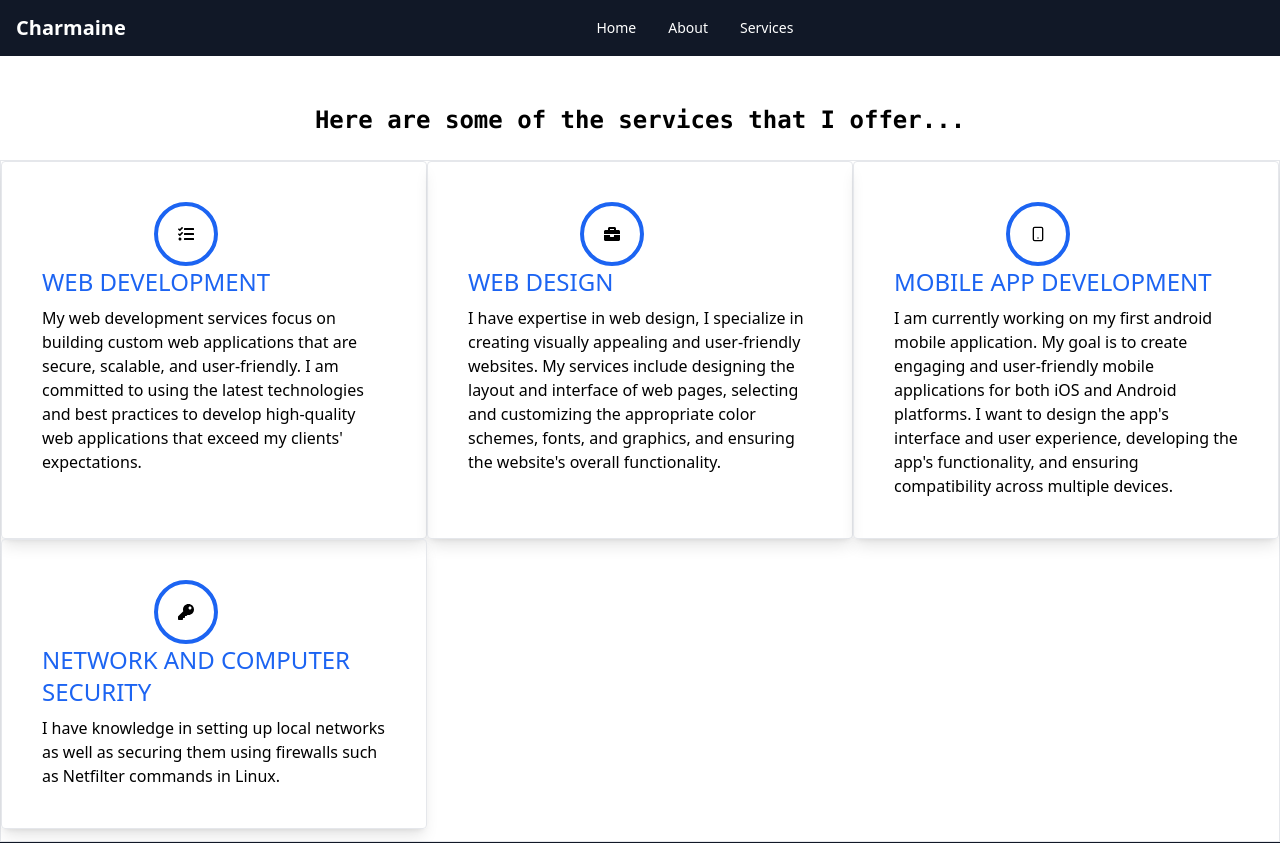
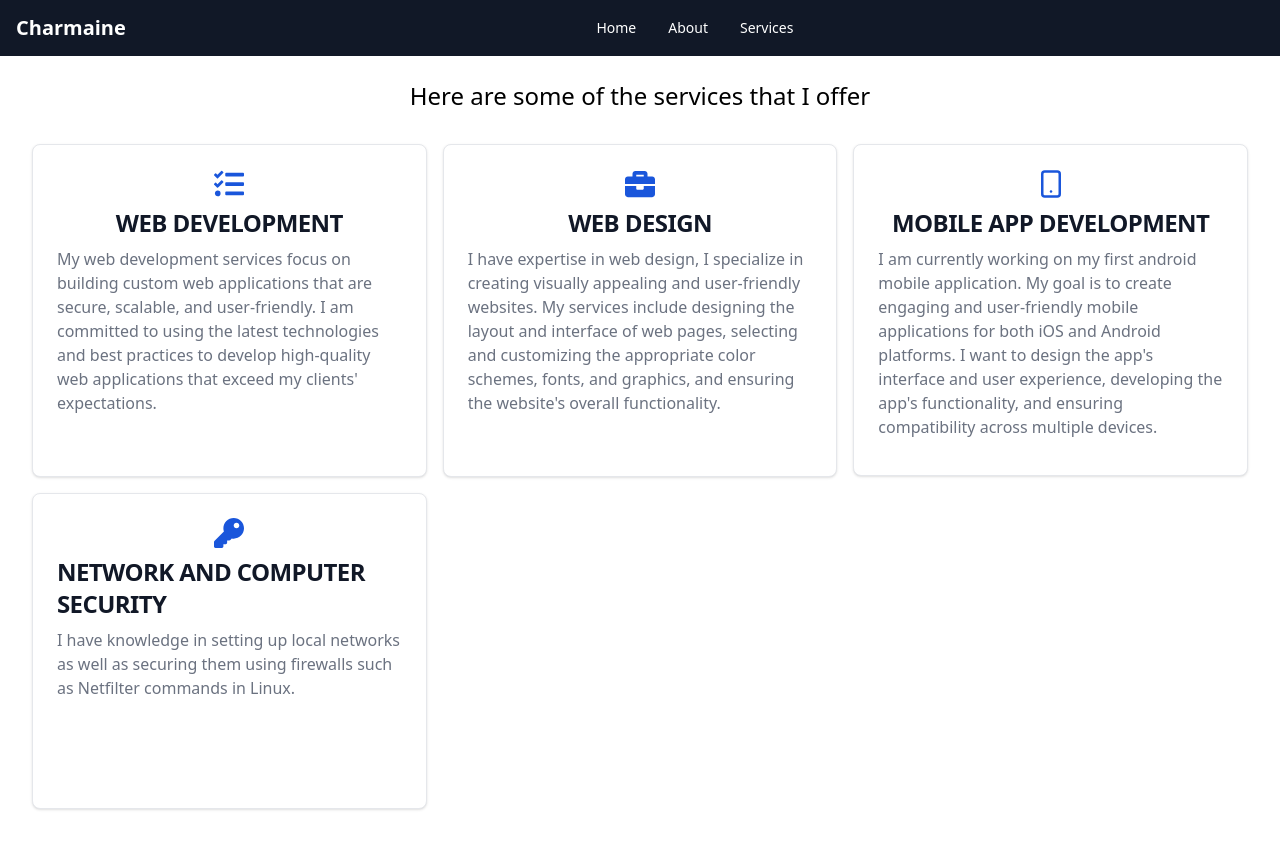
Before and after one commit to charmainemimie/portfolio, a React (Vite) app: page /services in a window 1280 px wide. Shown: the top 843 px of the page. Built offline with nearby package versions, Linux system fonts and the light colour scheme.

Commit message:
about and cv

```diff
--- a/src/components/Hero.jsx
+++ b/src/components/Hero.jsx
@@ -1,6 +1,6 @@
 import { Link } from "react-router-dom";
 import Mimie from '../assets/mimie.jpg'
-import cv from '../assets/CV CharmaineSMangorima.pdf'
+import cv from '../assets/CVMangorimaCharmaine.pdf'
 const Hero = () => {
   return (
 
--- a/src/pages/Services.jsx
+++ b/src/pages/Services.jsx
@@ -1,22 +1,27 @@
 import Footer from "../components/Footer";
-import {FaBriefcase,FaTasks,FaKey} from "react-icons/fa"
-import{FiSmartphone} from "react-icons/fi"
+import { FaBriefcase, FaTasks, FaKey } from "react-icons/fa";
+import { FiSmartphone } from "react-icons/fi";
 const Services = () => {
   return (
+
+
     <>
 
+    <div className="pt-6 text-2xl flex items-center justify-center ">
+      <h1>Here are some of the services that I offer</h1>
+    </div>
+      <div className="px-8 py-8 grid grid-cols-1 lg:grid-cols-3 gap-4 ">
+        <div>
+          <div className="max-w-full px-6 pt-6 pb-[49px] bg-white border border-gray-200 rounded-lg shadow dark:bg-gray-800 dark:border-gray-700">
+            <div className="flex items-center justify-center text-blue-700 text-3xl pb-2">
+              <FaTasks />
+            </div>
 
-      <br /><br /><h2 className="text-center text-2xl decoration-blue-950 font-bold font-mono">Here are some of the services that I offer...</h2><br />
-    <div className="border border-radius-12 flex flex-wrap justify-between pb-3">
+            <h5 className="flex items-center justify-center mb-2 text-2xl font-semibold tracking-tight text-gray-900 dark:text-white">
+              WEB DEVELOPMENT
+            </h5>
 
-
-          <div className="p-10 gap-5 rounded overflow-hidden shadow-lg w-full sm:w-1/2 md:w-1/3 lg:w-1/3 xl:w-1/3 border">
-            <div className="flex items-center justify-center w-16 h-16 rounded-full border-4 border-blue-600 ml-28">
-                    <FaTasks/>
-                </div>
-            <h1 className="text-2xl text-blue-600">WEB DEVELOPMENT</h1>
-            <div className="flex items-center justify-center mt-2">
-                <p>
+            <p className="mb-3 font-normal text-gray-500 dark:text-gray-400">
               My web development services focus on building custom web
               applications that are secure, scalable, and user-friendly. I am
               committed to using the latest technologies and best practices to
@@ -26,56 +31,64 @@ const Services = () => {
           </div>
         </div>
 
-          <div className="p-10 gap-5 rounded overflow-hidden shadow-lg w-full sm:w-1/2 md:w-1/3 lg:w-1/3 xl:w-1/3 border">
-          <div className="flex items-center justify-center w-16 h-16 rounded-full border-4 border-blue-600 ml-28">
-                    <FaBriefcase/>
+        <div>
+          <div className="max-w-full px-6 pt-6 pb-[49px] bg-white border border-gray-200 rounded-lg shadow dark:bg-gray-800 dark:border-gray-700">
+            <div className="flex items-center justify-center text-blue-700 text-3xl pb-2">
+              <FaBriefcase />
             </div>
-            <h1 className="text-2xl text-blue-600">WEB DESIGN</h1>
-            <div className="flex items-center justify-center mt-2">
-            <p>
+
+            <h5 className="flex items-center justify-center mb-2 text-2xl font-semibold tracking-tight text-gray-900 dark:text-white">
+              WEB DESIGN
+            </h5>
+
+            <p className="mb-3 font-normal text-gray-500 dark:text-gray-400">
               I have expertise in web design, I specialize in creating visually
-                appealing and user-friendly websites. My services include designing
-                the layout and interface of web pages, selecting and customizing the
-                appropriate color schemes, fonts, and graphics, and ensuring the
-                website&apos;s overall functionality.
+              appealing and user-friendly websites. My services include
+              designing the layout and interface of web pages, selecting and
+              customizing the appropriate color schemes, fonts, and graphics,
+              and ensuring the website&apos;s overall functionality.
             </p>
           </div>
         </div>
 
-          <div className="p-10 gap-5 rounded overflow-hidden shadow-lg w-full sm:w-1/2 md:w-1/3 lg:w-1/3 xl:w-1/3 border">
-          <div className="flex items-center justify-center w-16 h-16 rounded-full border-4 border-blue-600 ml-28">
-                    <FiSmartphone/>
+        <div>
+          <div className="max-w-full p-6 bg-white border border-gray-200 rounded-lg shadow dark:bg-gray-800 dark:border-gray-700">
+            <div className="flex items-center justify-center text-blue-700 text-3xl pb-2">
+              <FiSmartphone />
             </div>
-            <h1 className="text-2xl text-blue-600">MOBILE APP DEVELOPMENT</h1>
-            <div className="flex items-center justify-center mt-2">
-                <p>
-                    I am currently working on my first android mobile application. My goal
-                    is to create engaging and user-friendly mobile applications for both
-                    iOS and Android platforms. I want to design the app&apos;s interface
-                    and user experience, developing the app&apos;s functionality, and
-                    ensuring compatibility across multiple devices.
+
+            <h5 className="flex items-center justify-center mb-2 text-2xl font-semibold tracking-tight text-gray-900 dark:text-white">
+              MOBILE APP DEVELOPMENT
+            </h5>
+
+            <p className="mb-3 font-normal text-gray-500 dark:text-gray-400">
+              I am currently working on my first android mobile application. My
+              goal is to create engaging and user-friendly mobile applications
+              for both iOS and Android platforms. I want to design the
+              app&apos;s interface and user experience, developing the
+              app&apos;s functionality, and ensuring compatibility across
+              multiple devices.
             </p>
           </div>
         </div>
 
-          <div className="p-10 gap-5 rounded overflow-hidden shadow-lg w-full sm:w-1/2 md:w-1/3 lg:w-1/3 xl:w-1/3 border">
-          <div className="flex items-center justify-center w-16 h-16 rounded-full border-4 border-blue-600 ml-28">
-                    <FaKey/>
+        <div>
+          <div className="max-w-full px-6 pt-6 pb-[96px] bg-white border border-gray-200 rounded-lg shadow dark:bg-gray-800 dark:border-gray-700">
+            <div className="flex items-center justify-center text-blue-700 text-3xl pb-2">
+              <FaKey />
             </div>
-            <h1 className="text-2xl text-blue-600">NETWORK AND COMPUTER SECURITY</h1>
-            <div className="flex items-center justify-center mt-2">
-                <p>
-                    I have knowledge in setting up local networks as well as securing them
-                    using firewalls such as Netfilter commands in Linux.
+
+            <h5 className="flex items-center justify-center mb-2 text-2xl font-semibold tracking-tight text-gray-900 dark:text-white">
+              NETWORK AND COMPUTER SECURITY
+            </h5>
+
+            <p className="mb-3 font-normal text-gray-500 dark:text-gray-400">
+              I have knowledge in setting up local networks as well as securing
+              them using firewalls such as Netfilter commands in Linux.
             </p>
           </div>
         </div>
-
-
-
       </div>
-
-      <Footer />
     </>
   );
 };
```
Also changed, not shown: 1 other file (tests, documents, lock files or other folders). Lines whose indentation alone changed are shown as unchanged.
